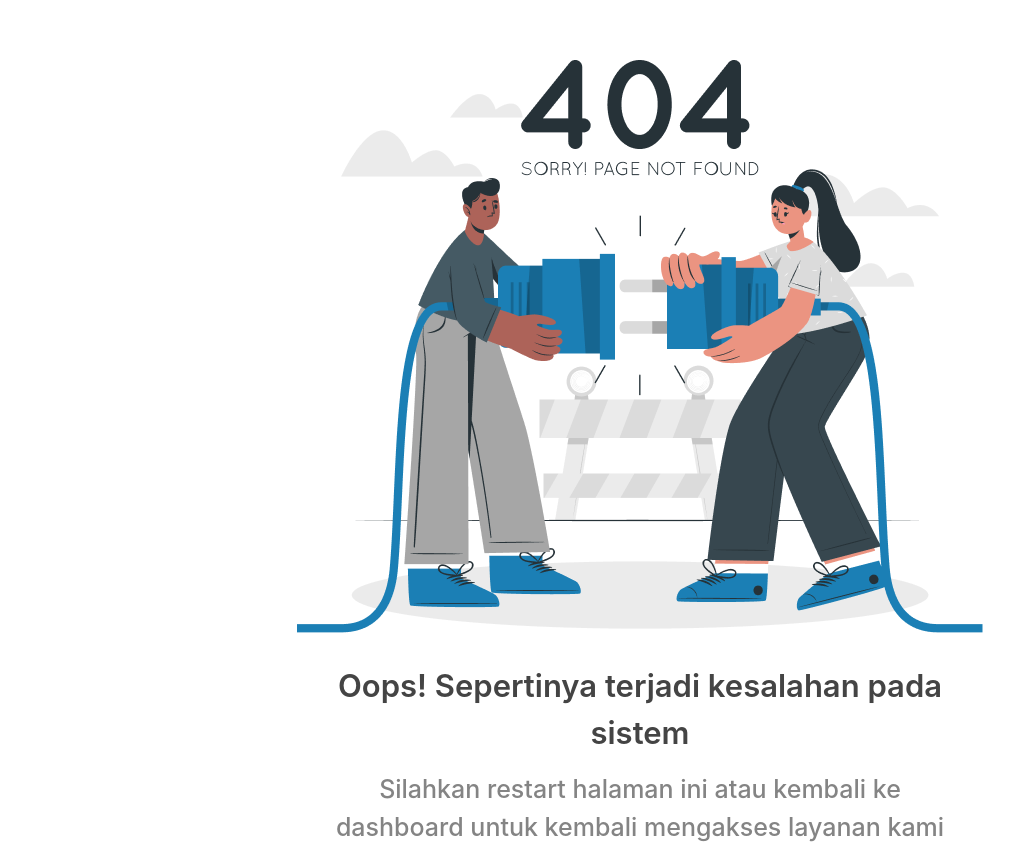
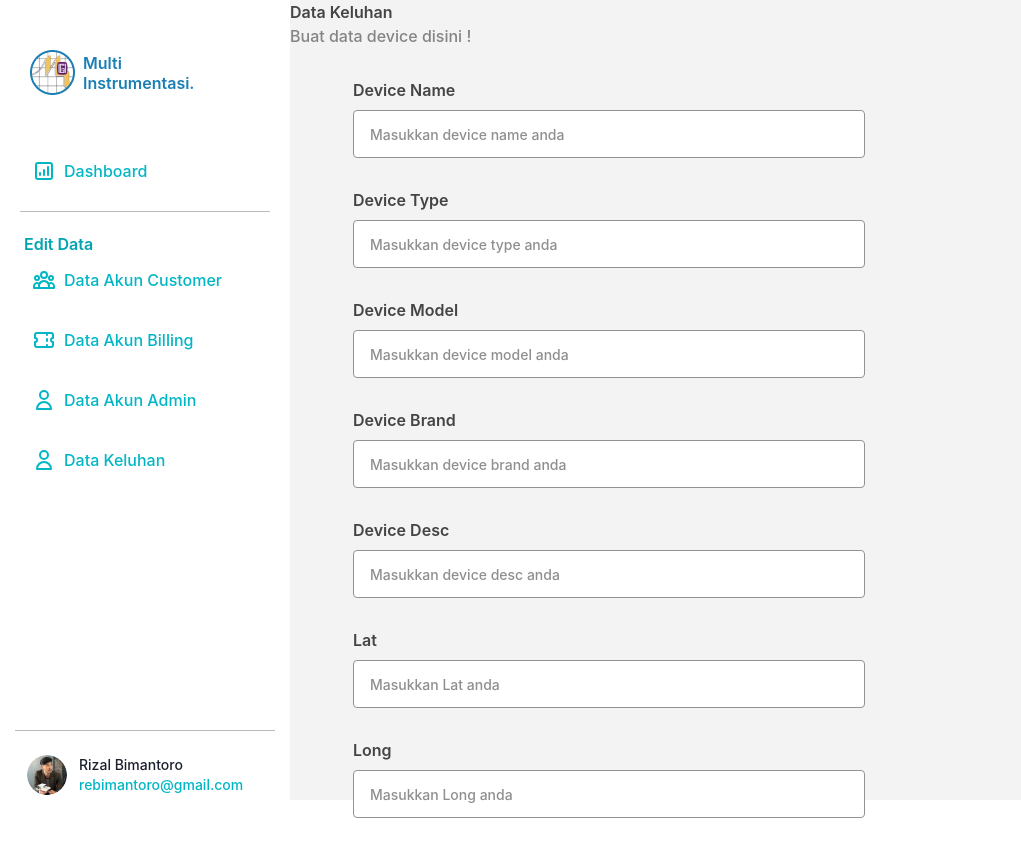
Before and after one commit to Smart-Dashboard-ESD/Website_Smart_Dashboard, a React (Create React App) app: page /create-device in a window 1280 px wide. Shown: the top 844 px of the page, without its empty margins (0-1021 px from the left). Built offline with nearby package versions, Linux system fonts and the light colour scheme.

Commit message:
feat/add create device page

```diff
--- a/src/App.js
+++ b/src/App.js
@@ -20,6 +20,7 @@ import DashboardBilling from "./pages/Billing/DashboardBilling";
 import TransaksiPelanggan from "./pages/Billing/TransaksiPelanggan";
 import HargaAir from "./pages/Billing/HargaAir";
 import RegisterDevice from "./pages/Customer/RegisterDevice";
+import CreateDevice from "./pages/Admin/CreateDevice";
 
 function App() {
   return (
@@ -45,6 +46,7 @@ function App() {
             <Route path="/transaksi" element={<TransaksiPelanggan />} />
             <Route path="/harga-air" element={<HargaAir />} />
             <Route path="/register-device" element={<RegisterDevice />} />
+            <Route path="/create-device" element={<CreateDevice />} />
           </Routes>
         </BrowserRouter>
       </ChakraProvider>
--- /dev/null
+++ b/src/components/CreateDeviceForm.js
@@ -0,0 +1,69 @@
+import React from "react";
+
+export default function CreateDeviceForm() {
+  return (
+    <form className="ml-[63px]">
+      <h2 className="text-base font-semibold text-Black-Normal mt-[30px]">
+        Device Name
+      </h2>
+      <input
+        className="w-[512px] h-[48px] bg-white rounded border border-[#939393] mt-2 pl-4 placeholder:text-sm placeholder:font-medium placeholder:text-[#8F8F8F]"
+        placeholder="Masukkan device name anda"
+        type="text"
+      />
+      <h2 className="text-base font-semibold text-Black-Normal mt-[30px]">
+        Device Type
+      </h2>
+      <input
+        className="w-[512px] h-[48px] bg-white rounded border border-[#939393] mt-2 pl-4 placeholder:text-sm placeholder:font-medium placeholder:text-[#8F8F8F]"
+        placeholder="Masukkan device type anda"
+        type="text"
+      />
+      <h2 className="text-base font-semibold text-Black-Normal mt-[30px]">
+        Device Model
+      </h2>
+      <input
+        className="w-[512px] h-[48px] bg-white rounded border border-[#939393] mt-2 pl-4 placeholder:text-sm placeholder:font-medium placeholder:text-[#8F8F8F]"
+        placeholder="Masukkan device model anda"
+        type="text"
+      />
+      <h2 className="text-base font-semibold text-Black-Normal mt-[30px]">
+        Device Brand
+      </h2>
+      <input
+        className="w-[512px] h-[48px] bg-white rounded border border-[#939393] mt-2 pl-4 placeholder:text-sm placeholder:font-medium placeholder:text-[#8F8F8F]"
+        placeholder="Masukkan device brand anda"
+        type="text"
+      />
+      <h2 className="text-base font-semibold text-Black-Normal mt-[30px]">
+        Device Desc
+      </h2>
+      <input
+        className="w-[512px] h-[48px] bg-white rounded border border-[#939393] mt-2 pl-4 placeholder:text-sm placeholder:font-medium placeholder:text-[#8F8F8F]"
+        placeholder="Masukkan device desc anda"
+        type="text"
+      />
+      <h2 className="text-base font-semibold text-Black-Normal mt-[30px]">
+        Lat
+      </h2>
+      <input
+        className="w-[512px] h-[48px] bg-white rounded border border-[#939393] mt-2 pl-4 placeholder:text-sm placeholder:font-medium placeholder:text-[#8F8F8F]"
+        placeholder="Masukkan Lat anda"
+        type="text"
+      />
+      <h2 className="text-base font-semibold text-Black-Normal mt-[30px]">
+        Long
+      </h2>
+      <input
+        className="w-[512px] h-[48px] bg-white rounded border border-[#939393] mt-2 pl-4 placeholder:text-sm placeholder:font-medium placeholder:text-[#8F8F8F]"
+        placeholder="Masukkan Long anda"
+        type="text"
+      />
+      <div>
+        <button className="w-[109px] h-[44px] bg-Primary-Normal rounded text-white font-semibold mt-[30px] ml-[403px]">
+          Submit
+        </button>
+      </div>
+    </form>
+  );
+}
--- /dev/null
+++ b/src/pages/Admin/CreateDevice.js
@@ -0,0 +1,24 @@
+import React from "react";
+import SidebarAdmin from "../../components/Sidebar/SidebarAdmin";
+import CreateDeviceForm from "../../components/CreateDeviceForm";
+
+export default function CreateDevice() {
+  return (
+    <div className="w-screen h-screen flex bg-[#F3F3F3]">
+      <SidebarAdmin />
+      <div>
+        <div className="default:mt-[30px] default:ml-[20px]">
+          <h1 className="font-semibold default:text-[20px] text-Black-Normal">
+            Data Keluhan
+          </h1>
+          <p className="font-medium text-Greyscale-NormalHover">
+            Buat data device disini !
+          </p>
+        </div>
+        <div>
+          <CreateDeviceForm />
+        </div>
+      </div>
+    </div>
+  );
+}
```
